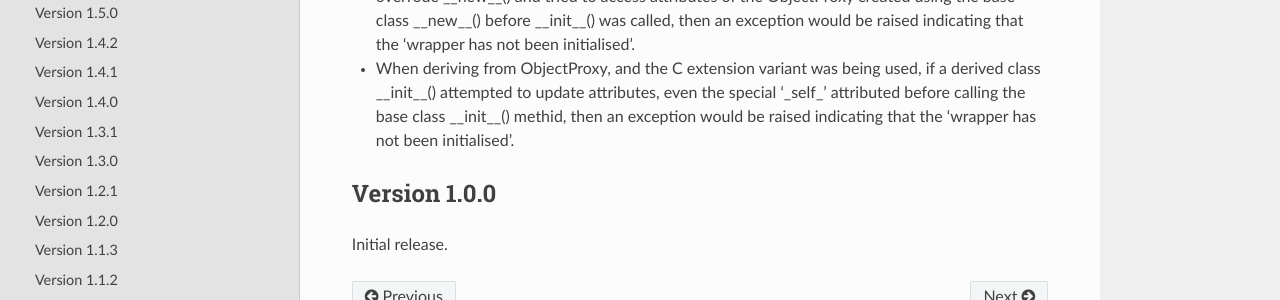
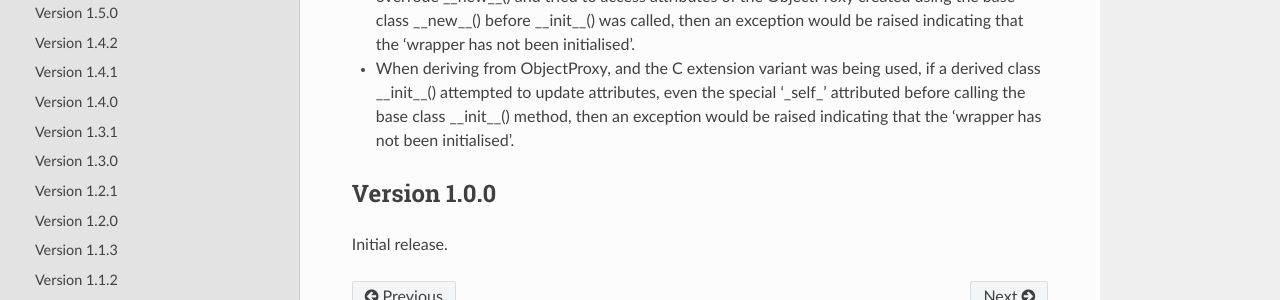
Before and after one commit to GrahamDumpleton/wrapt, a Sphinx documentation site: the page built from docs/changes.rst, in a window 1280 px wide and 900 px high, scrolled down 10054 px. Shown: the part 454-754 px from the top of the window. Built offline with Sphinx 7.4.7 and the Read the Docs theme 2.0.0, drawn with Linux system fonts in a browser that asks for light colours; some of the changed text lies outside the part shown.

Commit message:
Fix typos.

```diff
--- a/docs/changes.rst
+++ b/docs/changes.rst
@@ -549,7 +549,7 @@ Version 1.1.0
 * When deriving from ObjectProxy, and the C extension variant
   was being used, if a derived class __init__() attempted to update
   attributes, even the special '_self_' attributed before calling the base
-  class __init__() methid, then an exception would be raised indicating
+  class __init__() method, then an exception would be raised indicating
   that the 'wrapper has not been initialised'.
 
 Version 1.0.0
--- a/docs/decorators.rst
+++ b/docs/decorators.rst
@@ -319,7 +319,7 @@ not. This is therefore a global switch and once disabled it cannot be
 dynamically re-enabled at runtime while the process is executing.
 Similarly, once enabled it cannot be disabled.
 
-An alternative to suppling a literal boolean, is to provide a callable
+An alternative to supplying a literal boolean, is to provide a callable
 for ``enabled`` which will yield a boolean value.
 
 ::
--- a/docs/examples.rst
+++ b/docs/examples.rst
@@ -18,7 +18,7 @@ associating a thread mutex with a specific context and when a function is
 called the lock is acquired prior to the call and then released once the
 function returns.
 
-The simplist example of a decorator for synchronization is one where the
+The simplest example of a decorator for synchronization is one where the
 lock is explicitly provided when the decorator is applied to a function. By
 being supplied explicitly, it is up to the user of the decorator to
 determine what context the lock applies to. For example, a lock may be
@@ -409,7 +409,7 @@ frowned on by some, but the implementation would be as follows.
 
         if hasattr(wrapped, 'acquire') and hasattr(wrapped, 'release'):
             # We remember what the original lock is and then return a new
-            # decorator which acceses and locks it. When returning the new
+            # decorator which accesses and locks it. When returning the new
             # decorator we wrap it with an object proxy so we can override
             # the context manager methods in case it is being used to wrap
             # synchronized statements with a 'with' statement.
@@ -439,7 +439,7 @@ frowned on by some, but the implementation would be as follows.
         # automatically based on the context of what was supplied. In
         # this case we supply a final decorator, but need to use
         # FunctionWrapper directly as we want to derive from it to add
-        # context manager methods in in case it is being used to wrap
+        # context manager methods in case it is being used to wrap
         # synchronized statements with a 'with' statement.
 
         def _synchronized_lock(context):
--- a/docs/wrappers.rst
+++ b/docs/wrappers.rst
@@ -295,7 +295,7 @@ definition.
     AttributeError: 'int' object has no attribute 'attribute'
 
 Alternatively, the attribute can be specified as a class attribute, with
-that then being overidden if necessary, with a specific value in the
+that then being overridden if necessary, with a specific value in the
 ``__init__()`` method of the class.
 
 ::
@@ -457,7 +457,7 @@ It would be used like:
         pass
 
 This example of a simplified decorator factory is made available as
-``wrapt.function_wrapper``. Although it is usuable in its own right, it is
+``wrapt.function_wrapper``. Although it is usable in its own right, it is
 preferable that ``wrapt.decorator`` be used to create decorators as it
 provides additional features. The ``@function_wrapper`` decorator would
 generally be used more when performing monkey patching and needing to
```
Also changed, not shown: other parts of docs/changes.rst (+1 -1 lines), 1 other file.
